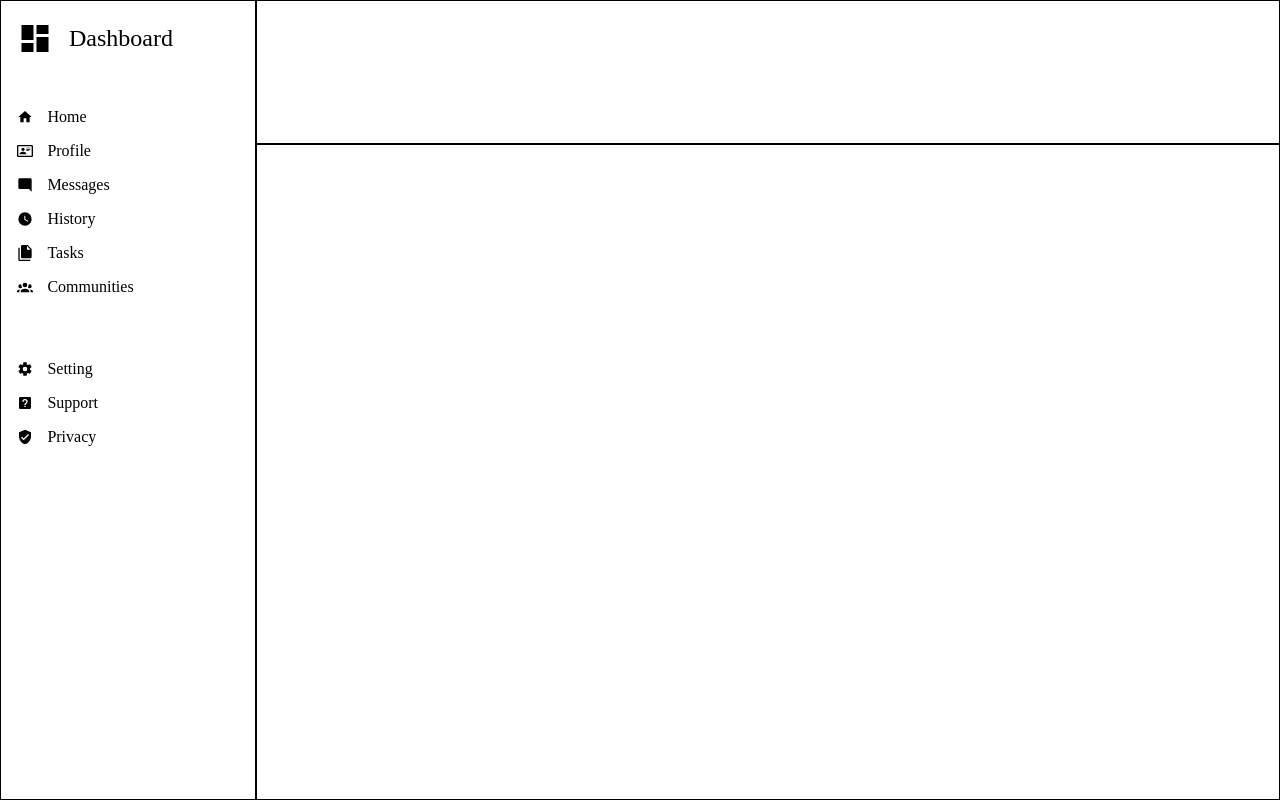
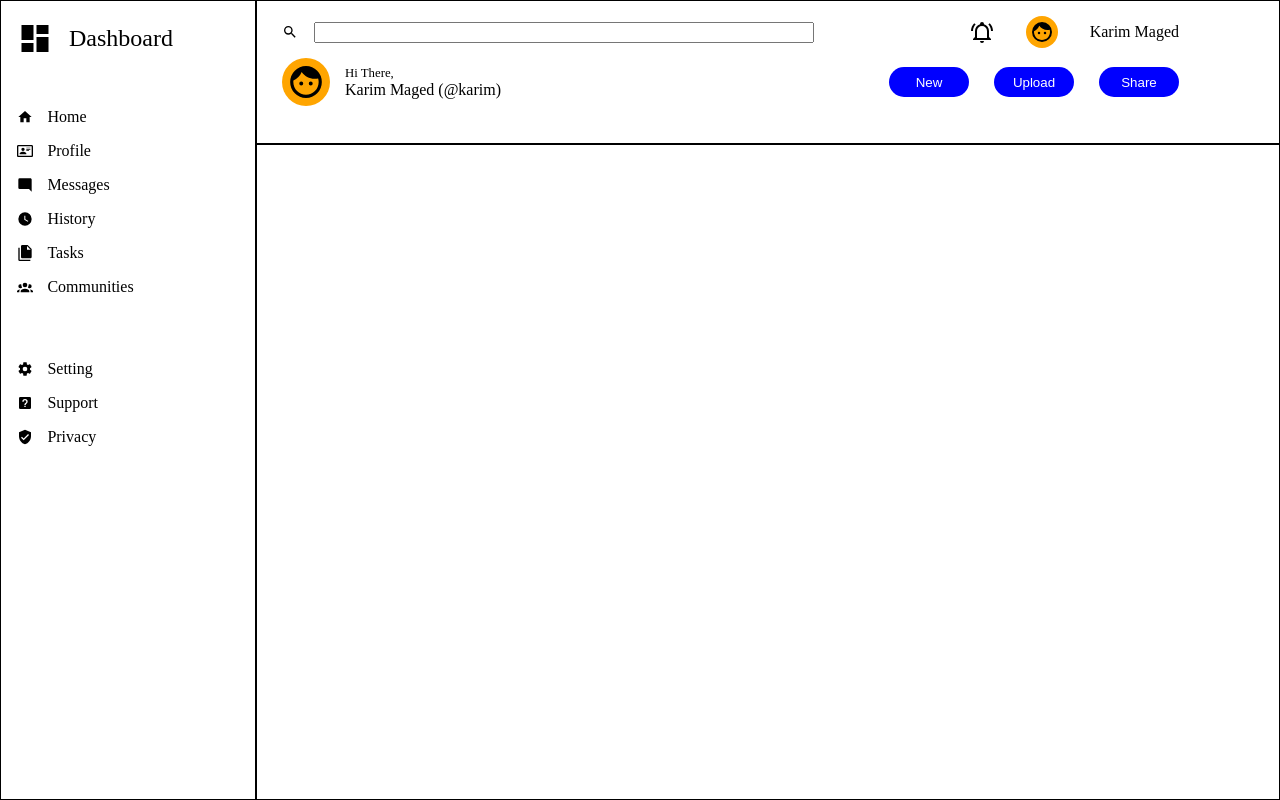
Before and after one commit to KarimMaged1996/Admin-Dashboard, a plain HTML site: page index.html in a window 1280 px wide. Drawn offline with Linux system fonts and the light colour scheme.

Commit message:
Finish the structure of the header

```diff
--- a/index.html
+++ b/index.html
@@ -55,6 +55,31 @@
        </div>
     </div>
     <div class="header">
+        <div class="headerTop">
+            <div class="search">
+                <img src="icons/search.svg" alt="search">
+                <input type="search">
+            </div>
+            <div class="notifications">
+                <img src="icons/bell-ring-outline.svg" alt="bell">
+                <div class="smallCircle"><img src="icons/face.svg" alt="face"></div>
+                <div>Karim Maged</div>
+            </div>
+        </div>
+        <div class="headerBottom">
+            <div class="profileInfo">
+                <div class="bigCircle"><img src="icons/face.svg" alt="face"></div>
+                <div>
+                    <div id="small">Hi There,</div>
+                    <div>Karim Maged (@karim)</div>
+                </div>
+            </div>
+            <div class="btns">
+                <button>New</button>
+                <button>Upload</button>
+                <button>Share</button>
+            </div>
+        </div>
 
     </div>
     <div class="cardsContainer">
--- a/styles.css
+++ b/styles.css
@@ -73,6 +73,94 @@ a:hover, a img:hover{
     border: solid black 1px;
 }
 
+.search img{
+    width:min(1em,3vw);
+    height:auto;
+}
+
+.search input{
+    width: min(500px,50vw);
+}
+
+.search{
+    display: flex;
+    align-items: center;
+    gap:1rem;
+}
+
+.notifications img{
+    width:min(1.5em,3vw);
+    height:auto;
+}
+
+.notifications{
+    display: flex;
+    align-items: center;
+    justify-content: space-between;
+}
+
+.headerBottom img{
+    width:min(2.5em,3vw);
+    height:auto;
+}
+
+.headerTop{
+    margin:15px 100px 10px 25px;
+    display: flex;
+    justify-content: space-between;
+}
+.headerBottom{
+    margin:0 100px 25px 25px;
+    display: flex;
+    justify-content: space-between;
+}
+
+
+.profileInfo{
+    display: flex;
+    gap: 15px;
+    align-items: center;
+}
+#small{
+    font-size: 0.8rem;
+}
+.smallCircle{
+    width:2rem;
+    height:2rem;
+    border-radius: 50%;
+    background-color: orange;
+    display: flex;
+    justify-content: center;
+}
+
+.notifications{
+    display:flex;
+    gap:2rem;
+}
+
+.bigCircle{
+    width:3rem;
+    height:3rem;
+    border-radius: 50%;
+    background-color: orange;
+    display: flex;
+    justify-content: center;
+}
+.btns{
+    display:flex;
+    gap:25px;
+    align-items: center;
+}
+
+button{
+    width:80px;
+    height:30px;
+    border-radius: 20px;
+    background-color: blue;
+    color:white;
+    border: none;
+}
+
 .cardsContainer{
      grid-column: 2/3;
      grid-row:2/3;
```
Also changed, not shown: icons/bell-ring-outline.svg (added), icons/face.svg (added), icons/search.svg (added).
